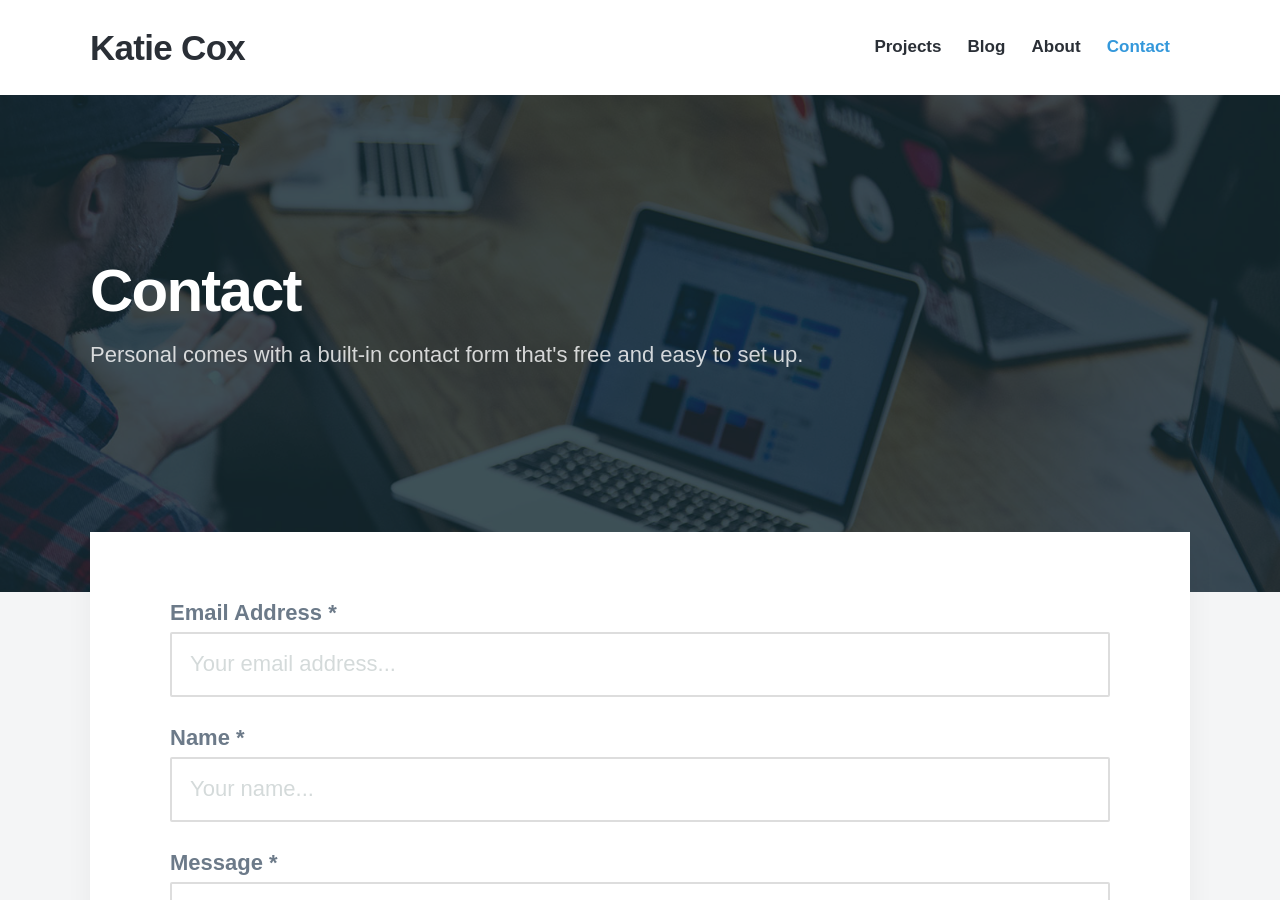
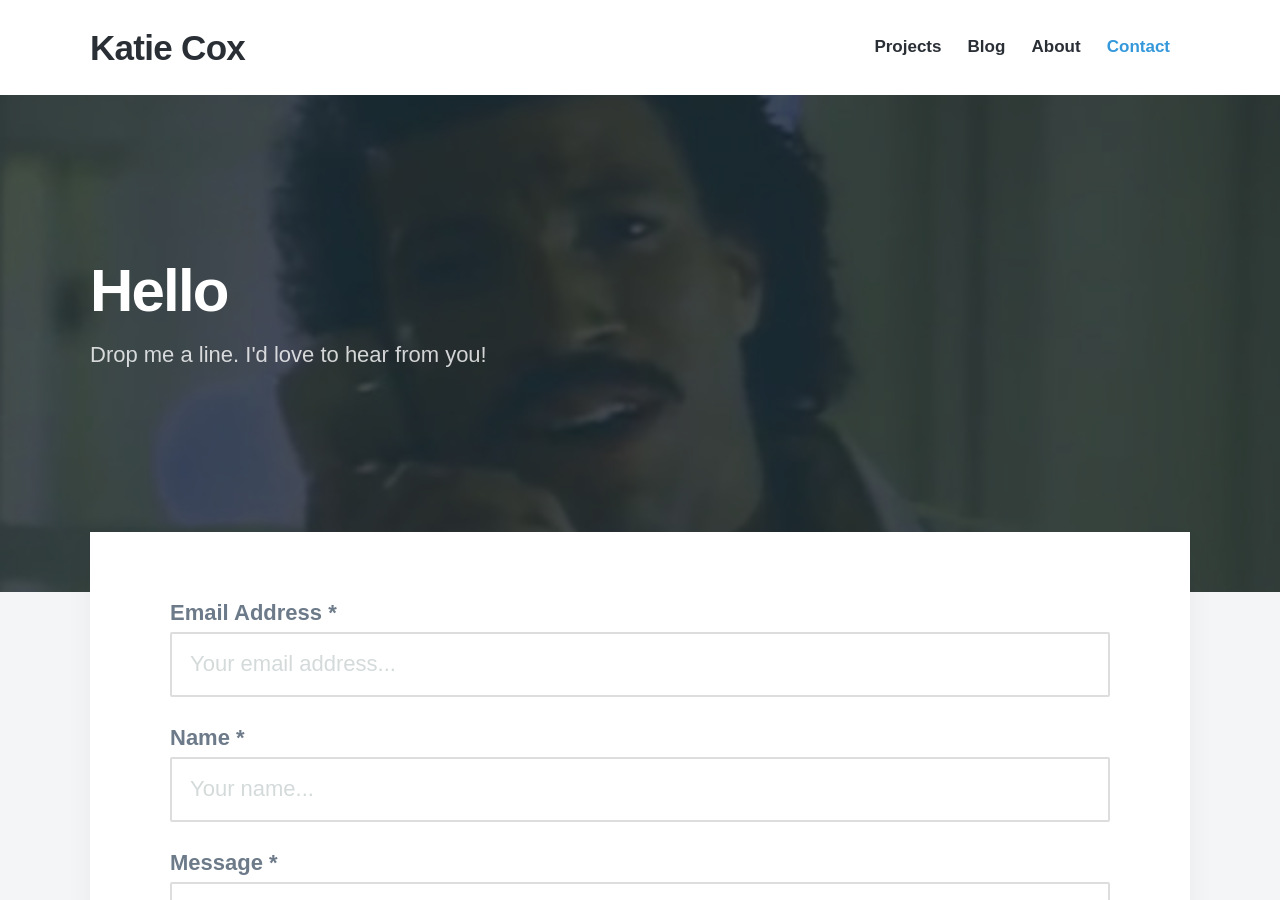
Before and after one commit to cox-katie/portfolio, a Jekyll site: the page built from _pages/contact.md, in a window 1280 px wide and 900 px high. Built offline with Jekyll 4.4.1, drawn with Linux system fonts in a browser that asks for light colours; nearby versions of some CDN libraries; some web fonts are replaced.

Commit message:
updating contacts

```diff
--- a/_data/settings.yml
+++ b/_data/settings.yml
@@ -29,8 +29,8 @@ post_settings:
 contact_settings:
   form_action: 'https://formspree.io/xnqgkrrn'
   confirmation_url: '/thanks'
-  email_subject: 'katieslearnings - Contact submission from your portfolio'
-  send_button_text: 'Send Message'
+  email_subject: 'katieslearnings - Contact from portfolio'
+  send_button_text: 'Send message'
 
 social_settings:
   facebook_url: ''
--- a/_pages/contact.md
+++ b/_pages/contact.md
@@ -1,8 +1,8 @@
 ---
-title: Contact
-subtitle: Personal comes with a built-in contact form that's free and easy to set up.
-description: Personal is the perfect theme for developers, designers and other creatives.
-featured_image: /images/demo/contact.jpg
+title: Hello
+subtitle: Drop me a line. I'd love to hear from you!
+description:
+featured_image: /images/lionel.jfif
 ---
 
 {% include contact-form.html %}
```
Also changed, not shown: images/lionel.jfif (added).
